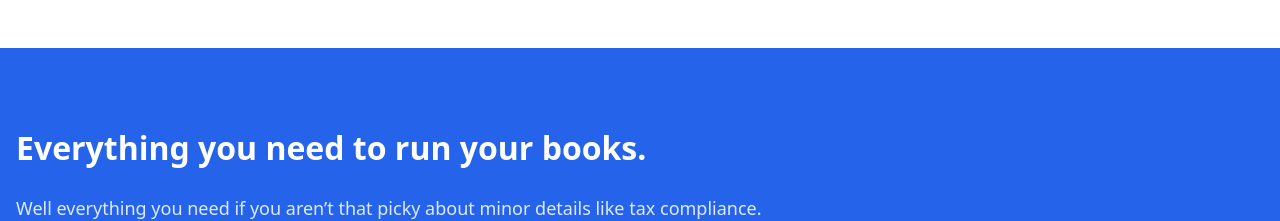
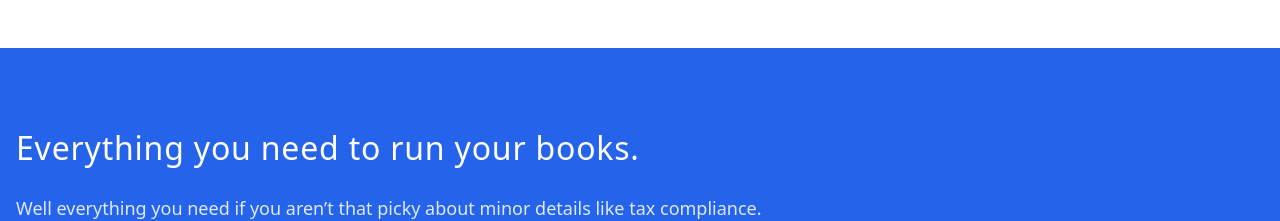
Before and after one commit to amine-omari/Taxpal-clone, a Next.js app: page / in a window 1280 px wide. Shown: the part 1040-1261 px from the top of the page. Built offline with nearby package versions, Linux system fonts and the light colour scheme.

Commit message:
fix: style

```diff
--- a/components/SectionHeader.jsx
+++ b/components/SectionHeader.jsx
@@ -10,7 +10,7 @@ const SectionHeader = ({
   return (
     <div className={`${largeSpace ? "space-y-6" : "space-y-4"}`}>
       <h2
-        className={`text-[32px] font-semibold leading-10 ${
+        className={`text-[32px] font-medium leading-10 tracking-wide ${
           titleTextWhite && "text-white"
         }`}
       >
```
